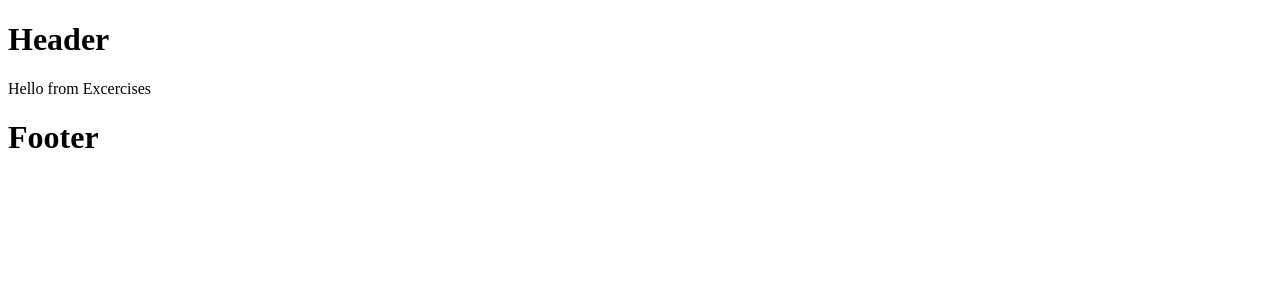
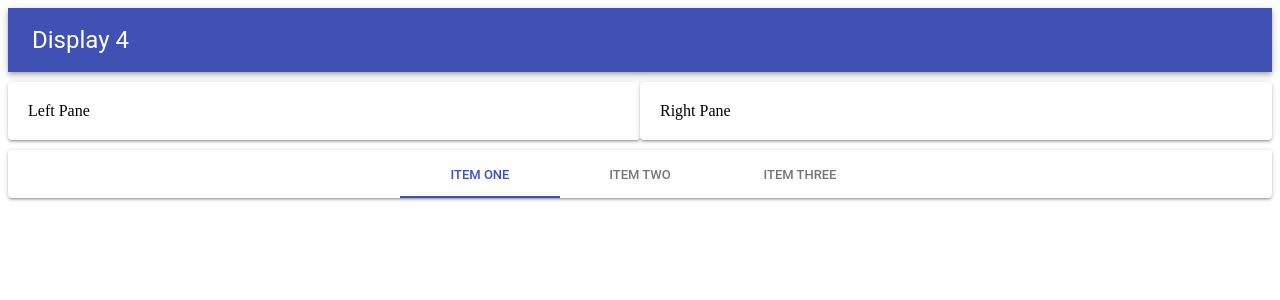
Before and after one commit to mvltsevinc/React-Material-UI, a React (Create React App) app: page / in a window 1280 px wide. Shown: the top 300 px of the page. Built offline with nearby package versions, Linux system fonts and the light colour scheme.

Commit message:
Grid Layout

```diff
--- /dev/null
+++ b/src/components/Exercises/LeftPane.js
@@ -0,0 +1,4 @@
+import React from "react";
+import { Paper } from "@material-ui/core";
+
+export default ({ styles }) => <Paper style={styles.Paper}>Left Pane</Paper>;
--- /dev/null
+++ b/src/components/Exercises/RightPane.js
@@ -0,0 +1,4 @@
+import React from "react";
+import { Paper } from "@material-ui/core";
+
+export default ({ styles }) => <Paper style={styles.Paper}>Right Pane</Paper>;
--- a/src/components/Exercises/index.js
+++ b/src/components/Exercises/index.js
@@ -1,6 +1,19 @@
 import React from "react";
+import { Grid } from "@material-ui/core";
+import LeftPane from "./LeftPane";
+import RightPane from "./RightPane";
 
-export default props =>
-  <div>
-  Hello from Excercises
-  </div>
+const styles = {
+  Paper: { padding: 20, marginTop: 10, marginBottom: 10 }
+};
+
+export default props => (
+  <Grid container>
+    <Grid item sm>
+      <LeftPane styles={styles} />
+    </Grid>
+    <Grid item sm>
+      <RightPane styles={styles} />
+    </Grid>
+  </Grid>
+);
--- a/src/components/Layouts/Footer.js
+++ b/src/components/Layouts/Footer.js
@@ -1,10 +1,15 @@
 import React from "react";
+import { Paper, Tabs, Tab } from "@material-ui/core";
 
 function Footer() {
   return (
-    <div>
-      <h1>Footer</h1>
-    </div>
+    <Paper>
+      <Tabs value={0} indicatorColor="primary" textColor="primary" centered>
+        <Tab label="Item One" />
+        <Tab label="Item Two" />
+        <Tab label="Item Three" />
+      </Tabs>
+    </Paper>
   );
 }
 
--- a/src/components/Layouts/Header.js
+++ b/src/components/Layouts/Header.js
@@ -1,10 +1,15 @@
 import React from "react";
+import { AppBar, Toolbar, Typography } from "@material-ui/core";
 
 function Header() {
   return (
-    <div>
-      <h1>Header</h1>
-    </div>
+    <AppBar position="static">
+      <Toolbar>
+        <Typography color="inherit" variant="headline">
+          Display 4
+        </Typography>
+      </Toolbar>
+    </AppBar>
   );
 }
 
```
